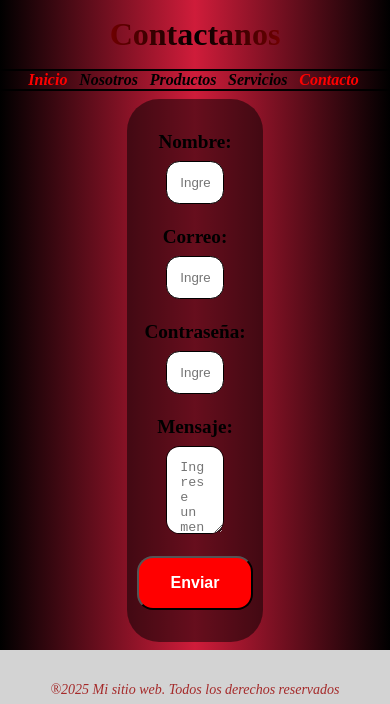
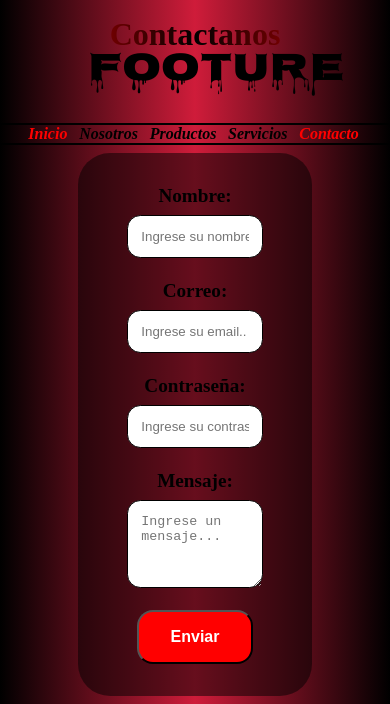
Before and after one commit to MartinTigani/proyectFrontTalentoTeach, a plain HTML site: page pages/contacto.html in a window 390 px wide. Shown: the top 704 px of the page. Drawn offline with Linux system fonts and the light colour scheme.

Commit message:
aplico mediaquery al form

```diff
--- a/css/style.css
+++ b/css/style.css
@@ -30,6 +30,11 @@ h1{
     margin-bottom: 1rem;
     margin-top: -2rem;
     margin-left: 3rem;
+
+}
+#Logo a{
+    list-style-type:none;
+    text-decoration: none;
     animation: intento-animacion 2s infinite;
     display: inline-block;
 }
@@ -143,6 +148,8 @@ nav ul li:hover {
     border-radius: 2em;
 }
 
+
+
 .formulario input, .formulario textarea{
     padding: 1em;
     border-radius: 1em;
@@ -229,3 +236,11 @@ nav ul li:hover {
     transform: translate(-10px, -1px);
   }
 }
+
+@media (max-width: 768px) {
+    .formulario {
+        width: 60%;
+    }
+
+
+}
--- a/pages/contacto.html
+++ b/pages/contacto.html
@@ -6,9 +6,14 @@
     <title>Contacto</title>
     <link rel="stylesheet" href="../css/style.css">
     <link rel="stylesheet" href="https://cdnjs.cloudflare.com/ajax/libs/font-awesome/6.5.0/css/all.min.css">
+
+    <link rel="preconnect" href="https://fonts.googleapis.com">
+    <link rel="preconnect" href="https://fonts.gstatic.com" crossorigin>
+    <link href="https://fonts.googleapis.com/css2?family=Nosifer&display=swap" rel="stylesheet">
 </head>
 <header>
     <h1>Contactanos</h1>
+    <h2 id="Logo"><a href="../index.html">Footure</a></h2>
     <nav>
         <ul class="navList">
             <li><a href="../index.html">Inicio</a></li>
```
Also changed, not shown: index.html (+1 -1 lines).
